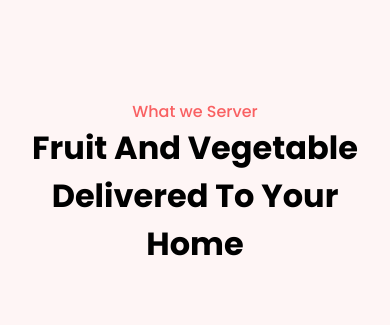
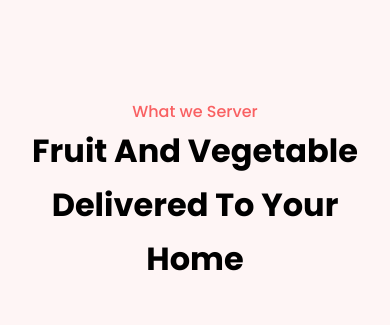
Before and after one commit to Kaiosuke/Exercise, a plain HTML site: page Buổi 11/index.html in a window 390 px wide. Shown: the part 1500-1825 px from the top of the page. Drawn offline with nearby package versions, Linux system fonts and the light colour scheme.

Commit message:
update responsive

```diff
--- a/Buổi 11/css/responsive.css
+++ b/Buổi 11/css/responsive.css
@@ -394,6 +394,11 @@
     font-size: 1.6rem;
   }
 
+  .service--section .container .wrapper--service h2 {
+    font-size: 3.2rem;
+    max-width: 100%;
+  }
+
   /*****Discovery section/***** */
 
   .discovery--section .wrapper--discovery .discovery--content h5 {
--- a/Buổi 11/css/section.css
+++ b/Buổi 11/css/section.css
@@ -196,7 +196,10 @@
 }
 
 .service--section .container .wrapper--service h2 {
-  font-size: 3.2rem;
+  font-size: 4rem;
+  line-height: 5.4rem;
+  max-width: 50%;
+  margin: 0 auto;
 }
 
 .service--section .container .wrapper--service .service--list {
```
